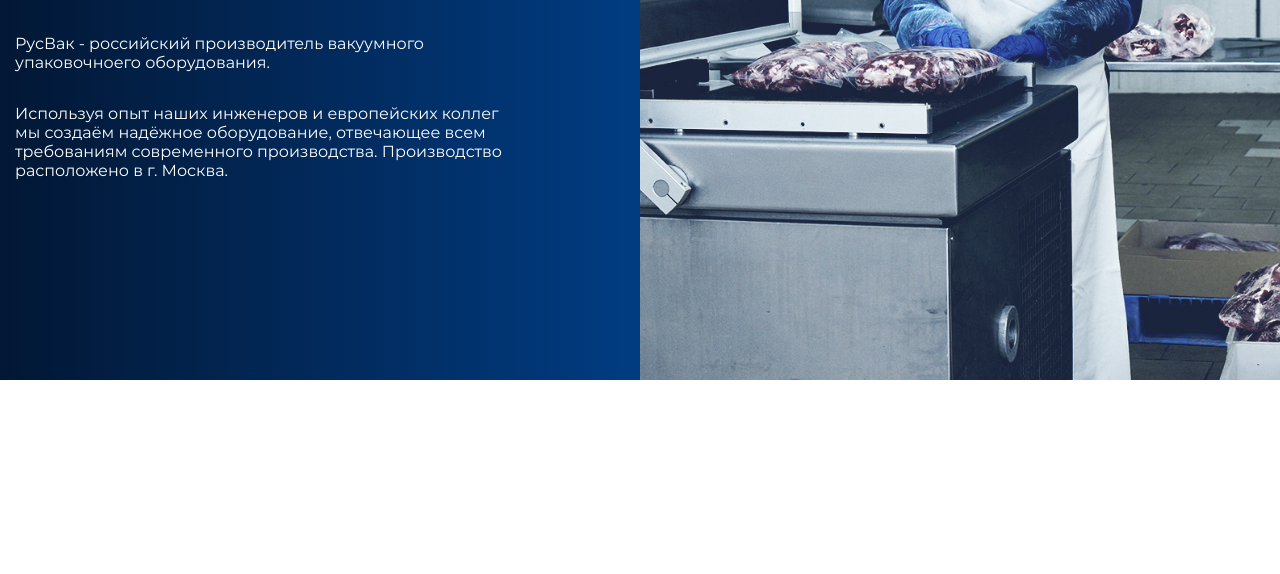
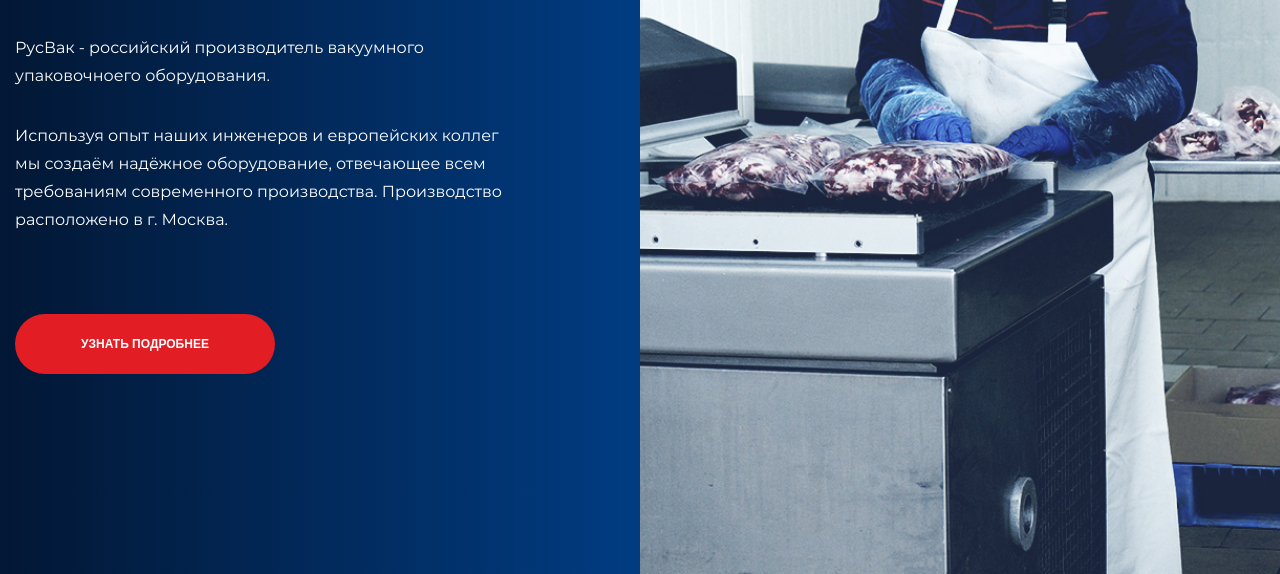
Before and after one commit to Yurobas/rusvak, a plain HTML site: page index.html in a window 1280 px wide. Shown: the part 269-843 px from the top of the page. Before the commit the page ends 800 px from the top, so only its background shows below. Drawn offline with Linux system fonts and the light colour scheme.

Commit message:
hero styles

```diff
--- a/css/styles.css
+++ b/css/styles.css
@@ -74,6 +74,7 @@ h1, h2, h3, h4, h5, h6 {
 
 p {
   margin: 0;
+  line-height: 1.75;
 }
 
 p + p {
@@ -99,8 +100,20 @@ input {
 }
 
 button {
+  display: flex;
+  align-items: center;
+  justify-content: center;
+  width: 260px;
+  height: 60px;
+  padding: 20px 30px;
+  color: #fff;
+  font-size: 12px;
+  font-weight: 700;
+  text-transform: uppercase;
+  line-height: 1;
   border: none;
-  background: none;
+  border-radius: 50px;
+  background-color: #e21d24;
   cursor: pointer;
 }
 
@@ -161,3 +174,7 @@ button {
 .hero__description {
   max-width: 500px;
 }
+
+.hero__button {
+  margin-top: 80px;
+}
--- a/index.html
+++ b/index.html
@@ -26,6 +26,7 @@
             оборудование, отвечающее всем требованиям современного производства.
             Производство расположено в г. Москва.
           </p>
+          <button class="hero__button button">узнать подробнее</button>
         </div>
       </div>
     </section>
```
